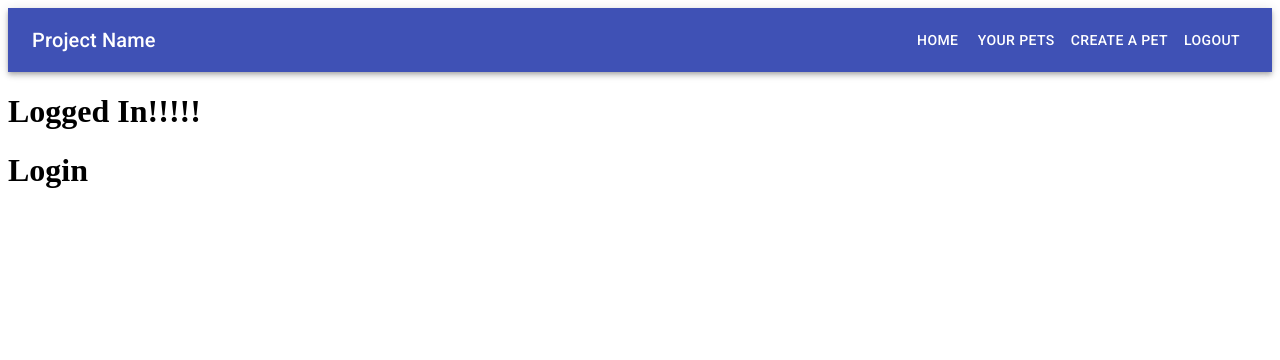
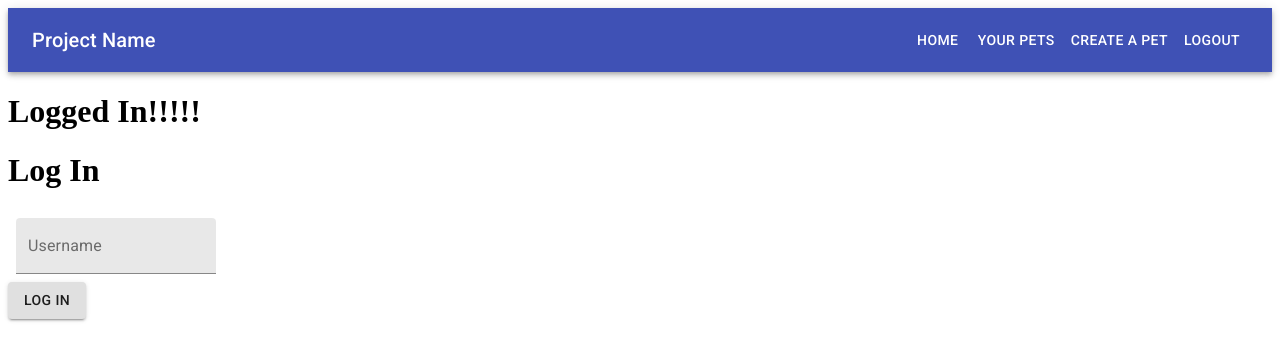
Before and after one commit to bakellian/phase-2-project, a React (Create React App) app: page /login in a window 1280 px wide. Shown: the top 360 px of the page. Built offline with nearby package versions, Linux system fonts and the light colour scheme; no server answers.

Commit message:
setting up log in form

```diff
--- a/db.json
+++ b/db.json
@@ -47,6 +47,10 @@
     {
       "userName": "booty",
       "id": 12
+    },
+    {
+      "userName": "vermont time!",
+      "id": 13
     }
   ]
 }
--- a/src/Components/Auth/Login.jsx
+++ b/src/Components/Auth/Login.jsx
@@ -1,9 +1,42 @@
 import React from 'react'
+import { useState } from 'react';
+import { makeStyles } from '@material-ui/core/styles';
+import TextField from '@material-ui/core/TextField';
+import Button from '@material-ui/core/Button';
+import { useNavigate } from 'react-router-dom';
+
+const useStyles = makeStyles((theme) => ({
+    root: {
+      '& > *': {
+        margin: theme.spacing(1),
+        width: '25ch',
+      },
+    },
+}));
 
 const Login = () => {
+
+    const classes = useStyles();
+    const [userName, setUserName] = useState('');
+
+    const handleChange = (e) => {
+        setUserName(e.target.value);
+        console.log(userName)
+    };
+
   return (
     <div>
-        <h1>Login</h1>
+        <h1>Log In</h1>
+            <form className={classes.root} >
+                <TextField
+                    id="filled-name"
+                    label="Username"
+                    value={userName}
+                    onChange={handleChange}
+                variant="filled"
+                />
+            </form>
+        <Button variant="contained">Log In</Button>
     </div>
   )
 }
```
